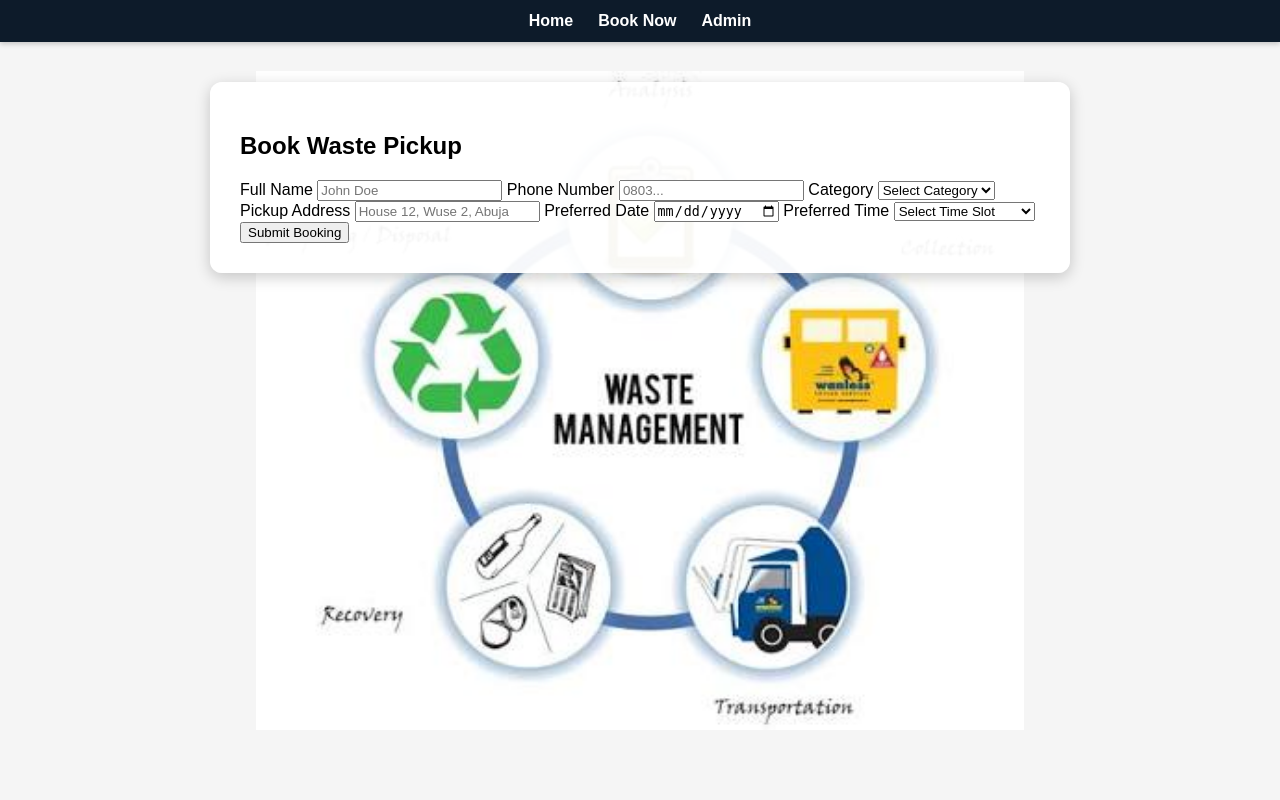
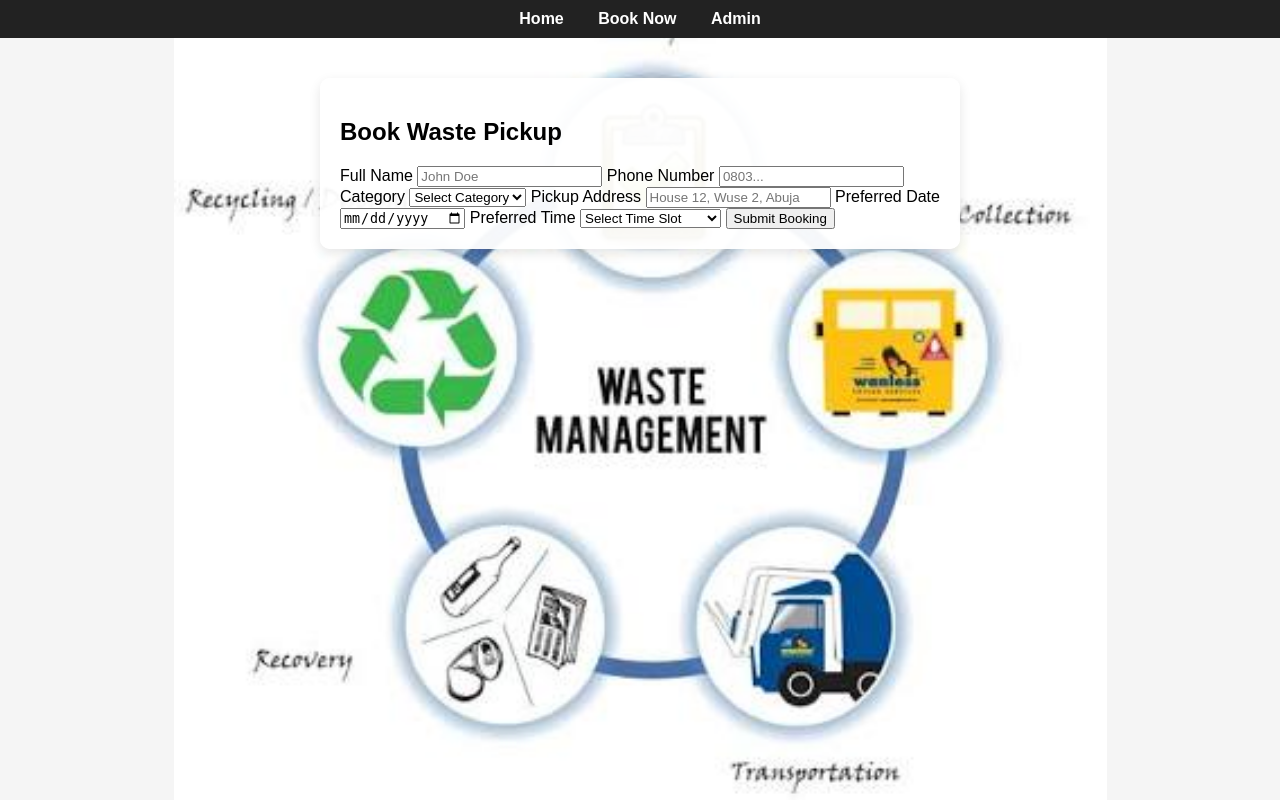
Before and after one commit to wilsoneffiong-creator/wilsoneffiong-creator-tetra-multi-dynamics-waste-app, a Flask app: page /book in a window 1280 px wide. Run offline with Flask 3, Linux system fonts and the light colour scheme.

Commit message:
V5.8.8: Full base.html with contain

```diff
--- a/templates/base.html
+++ b/templates/base.html
@@ -2,64 +2,72 @@
 <html lang="en">
 <head>
     <meta charset="UTF-8">
-    <meta name="viewport" content="width=device-width, initial-scale=1.0">
-    <title>{% block title %}TETRA Waste Disposal{% endblock %}</title>
+    <title>{% block title %}TETRA Waste Pickup{% endblock %}</title>
     <style>
+        /* V5.8.8: Full circle visible - contain instead of cover */
         body {
             margin: 0;
             font-family: Arial, sans-serif;
             background-image: url("{{ url_for('static', filename='bg-waste.jpg') }}");
-            background-size: 60%; /* V5.8.4: 60% = Smaller circle, no crop */
+            background-size: contain; /* V5.8.8: Shows entire 5-step circle */
             background-position: center;
-            background-repeat: no-repeat; /* V5.8.4: No tiling */
-            background-color: #f5f5f5; /* V5.8.4: Grey space around image */
+            background-repeat: no-repeat; /* V5.8.8: No tiling */
+            background-color: #f5f5f5; /* V5.8.8: Light grey fills empty space */
             background-attachment: fixed;
             min-height: 100vh;
         }
-        .navbar {
-            background-color: #0d1b2a;
-            padding: 12px 20px;
-            display: flex;
-            justify-content: center;
-            gap: 25px;
-            box-shadow: 0 2px 5px rgba(0,0,0,0.2);
+        nav {
+            background-color: #222;
+            padding: 10px;
+            text-align: center;
         }
-        .navbar a {
-            color: #ffffff;
+        nav a {
+            color: white;
+            margin: 0 15px;
             text-decoration: none;
             font-weight: bold;
-            font-size: 16px;
         }
-        .navbar a:hover {
-            color: #1e90ff;
+        nav a:hover {
+            text-decoration: underline;
         }
         .container {
-            max-width: 800px;
+            max-width: 600px;
             margin: 40px auto;
-            padding: 30px;
-            background-color: rgba(255, 255, 255, 0.95);
-            border-radius: 12px;
-            box-shadow: 0 4px 15px rgba(0,0,0,0.2);
-        }
-        .container h1 {
-            margin-top: 0;
+            background: rgba(255,255,255,0.95); /* V5.8.8: White box over circle */
+            padding: 20px;
+            border-radius: 10px;
+            box-shadow: 0 4px 12px rgba(0,0,0,0.1);
         }
         .btn {
+            background-color: #007bff;
+            color: white;
+            padding: 10px 15px;
+            border: none;
+            border-radius: 5px;
+            cursor: pointer;
+            text-decoration: none;
             display: inline-block;
-            padding: 10px 20px;
-            background-color: #1e90ff;
-            color: white;
-            text-decoration: none;
-            border-radius: 6px;
-            font-weight: bold;
         }
         .btn:hover {
-            background-color: #0c78e0;
+            background-color: #0056b3;
+        }
+        table {
+            width: 100%;
+            border-collapse: collapse;
+            background: white;
+        }
+        th, td {
+            border: 1px solid #ddd;
+            padding: 8px;
+            text-align: left;
+        }
+        th {
+            background-color: #f2f2f2;
         }
     </style>
 </head>
 <body>
-    <nav class="navbar">
+    <nav>
         <a href="{{ url_for('home') }}">Home</a>
         <a href="{{ url_for('book') }}">Book Now</a>
         <a href="{{ url_for('admin') }}">Admin</a>
```
